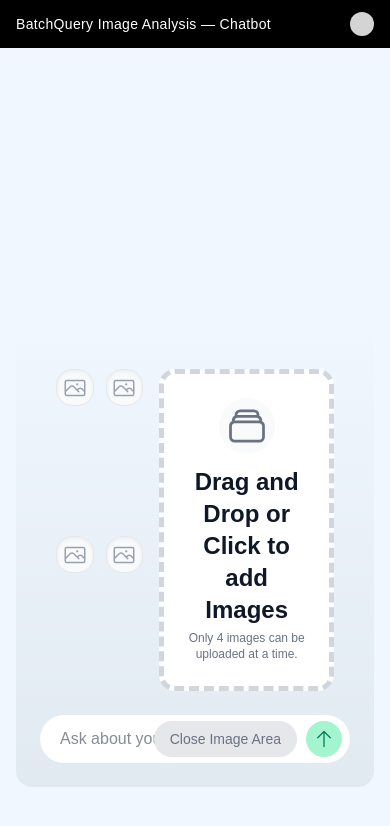
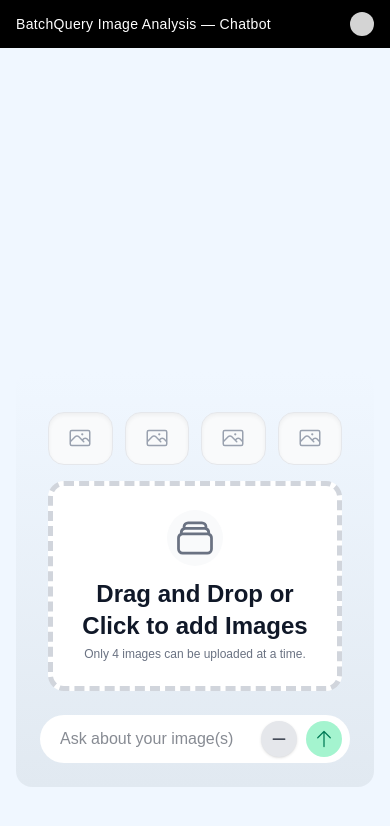
Before and after one commit to dmanzer2/chatbot-assignment-dmanzer, a Next.js app: page /chatbot in a window 390 px wide. Shown: the top 826 px of the page. Built offline with nearby package versions, Linux system fonts and the light colour scheme.

Commit message:
mobile adjustments

```diff
--- a/src/app/chatbot/page.tsx
+++ b/src/app/chatbot/page.tsx
@@ -1,6 +1,6 @@
 "use client";
 import { useId, useRef, useState, useEffect } from "react";
-import { ArrowUpIcon, XMarkIcon } from "@heroicons/react/24/solid";
+import { ArrowUpIcon, XMarkIcon, PlusIcon, MinusIcon } from "@heroicons/react/24/solid";
 import { RectangleStackIcon, PhotoIcon } from "@heroicons/react/24/outline";
 import Image from "next/image";
 import styles from "./chatbot.module.css";
@@ -186,7 +186,7 @@ export default function ChatbotImageAnalysis() {
 				<section
 					aria-labelledby={titleId}
 					className={`rounded-2xl p-6 backdrop-blur flex flex-col ${styles.gradientSection}`}
-					style={{ maxHeight: "85vh", minHeight: "400px" }}
+					style={{ maxHeight: "85vh" }}
 				>
 					<h2 id={titleId} className="sr-only">Image analysis workspace</h2>
 
@@ -206,14 +206,74 @@ export default function ChatbotImageAnalysis() {
 
             {/* Image area - collapsible */}
             {imageAreaOpen && (
-							<div className="flex gap-4 items-stretch px-4 mt-8">
+              <div>
+                {/* Mobile/tablet layout: <768px width */}
+                <div className="block lg:hidden w-full px-2 mt-4">
+                  {/* Previews row: always show 4 slots, side-by-side */}
+                  <div className="flex flex-row gap-3 w-full mb-4">
+                    {[0,1,2,3].map((i) => (
+                      <div key={i} className="relative flex-1 aspect-[16/13] rounded-2xl border border-gray-200 bg-gray-50 shadow-inner group">
+                        {previewUrls[i] ? (
+                          <>
+                            <Image
+                              src={previewUrls[i]}
+                              alt={`preview-${i}`}
+                              fill
+                              sizes="100vw"
+                              className="object-cover rounded-2xl transition duration-200 group-hover:opacity-40"
+                              style={{ zIndex: 0 }}
+                            />
+                            <button
+                              type="button"
+                              className="absolute inset-0 flex items-center justify-center opacity-0 group-hover:opacity-100 transition duration-200 z-10"
+                              onClick={() => handleRemoveImage(i)}
+                              aria-label="Remove image"
+                            >
+                              <XMarkIcon style={{ width: '90%', height: '90%' }} className="text-red-500" />
+                            </button>
+                          </>
+                        ) : (
+                          <div className={`absolute inset-0 flex flex-col items-center justify-center gap-1 text-gray-400 ${styles.imagePreviewBlur}`}>
+                            <PhotoIcon className="h-6 w-6" />
+                          </div>
+                        )}
+                      </div>
+                    ))}
+                  </div>
+                  {/* Dropzone row */}
+                  <div className="w-full flex items-stretch justify-center">
+                    <div aria-labelledby={dropId} className={`flex flex-col items-center justify-center rounded-2xl border-5 border-dashed border-gray-300 bg-white p-6 text-center w-full transition-colors duration-200 hover:bg-gray-100 cursor-grab active:cursor-grabbing ${styles.dropzone}`}
+                      onClick={handleClickDropzone}
+                      onDrop={handleDrop}
+                      onDragOver={e => e.preventDefault()}
+                    >
+                      <div className="mx-auto mb-3 flex h-14 w-14 items-center justify-center rounded-full bg-gray-50">
+                        <RectangleStackIcon className="h-11 w-11 text-gray-500" />
+                      </div>
+                      <h3 id={dropId} className="text-2xl font-semibold text-gray-900">Drag and Drop or<br/>Click to add Images</h3>
+                      <p className="mt-1 text-xs text-gray-500">Only 4 images can be uploaded at a time.</p>
+                      <input
+                        ref={fileInputRef}
+                        type="file"
+                        accept={ACCEPTED_TYPES.join(",")}
+                        multiple
+                        className="hidden"
+                        onChange={handleFileChange}
+                        disabled={images.length >= MAX_IMAGES}
+                      />
+                      {error && <div className="text-red-500 mt-2 text-sm">{error}</div>}
+                    </div>
+                  </div>
+                </div>
+                {/* Desktop layout: >=768px width */}
+                <div className="hidden lg:flex gap-4 items-stretch px-4 mt-8">
                   {/* 2×2 grid, 1/3 width */}
                   <div className="w-1/3 flex flex-col justify-center">
                     <div aria-label="Image slots (max 4)" className="grid grid-cols-2 grid-rows-2 gap-3 h-full">
                       {[0,1,2,3].map((i) => (
                         <div
                           key={i}
-												className="relative aspect-square rounded-2xl border border-gray-200 bg-gray-50 shadow-inner group"
+                          className="relative aspect-[5/4] rounded-2xl border border-gray-200 bg-gray-50 shadow-inner group"
                         >
                           {/* If image exists, show preview, else show placeholder */}
                           {previewUrls[i] ? (
@@ -247,7 +307,7 @@ export default function ChatbotImageAnalysis() {
 
                   {/* Dashed dropzone, 2/3 width, full height */}
                   <div className="w-2/3 flex items-stretch justify-center">
-									<div aria-labelledby={dropId} className={`flex flex-col items-center justify-center rounded-2xl border-5 border-dashed border-gray-300 bg-white p-6 text-center w-full h-full transition-colors duration-200 hover:bg-gray-100 cursor-grab active:cursor-grabbing ${styles.dropzone}`}
+                    <div aria-labelledby={dropId} className={`flex flex-col items-center justify-center rounded-2xl border-5 border-dashed border-gray-300 bg-white p-6 text-center w-full max-h-[400px] transition-colors duration-200 hover:bg-gray-100 cursor-grab active:cursor-grabbing ${styles.dropzone}`}
                       onClick={handleClickDropzone}
                       onDrop={handleDrop}
                       onDragOver={e => e.preventDefault()}
@@ -267,6 +327,7 @@ export default function ChatbotImageAnalysis() {
                         disabled={images.length >= MAX_IMAGES}
                       />
                       {error && <div className="text-red-500 mt-2 text-sm">{error}</div>}
+                    </div>
                   </div>
                 </div>
               </div>
@@ -296,10 +357,26 @@ export default function ChatbotImageAnalysis() {
                 disabled={loading}
               />
               <div className="absolute right-[53px] top-1/2 -translate-y-1/2">
+                {/* Show icon button on mobile/tablet, text on desktop */}
                 <button
                   type="button"
                   aria-label="Toggle image area"
-                  className="rounded-full bg-gray-200 px-4 py-2 text-sm font-medium text-gray-500 hover:bg-gray-300 active:scale-95 transition cursor-pointer relative group"
+                  className="rounded-full bg-gray-200 p-2 shadow hover:bg-gray-300 active:scale-95 cursor-pointer relative group block lg:hidden"
+                  onClick={() => setImageAreaOpen((open) => !open)}
+                >
+                  {imageAreaOpen ? (
+                    <MinusIcon className="h-5 w-5" />
+                  ) : (
+                    <PlusIcon className="h-5 w-5" />
+                  )}
+                  <span className="absolute left-1/2 -translate-x-1/2 -top-8 z-20 whitespace-nowrap bg-black text-white text-xs rounded-lg px-3 py-1 opacity-0 group-hover:opacity-100 transition duration-200 shadow-lg pointer-events-none">
+                    {imageAreaOpen ? "Hide image upload area" : "Show image upload area"}
+                  </span>
+                </button>
+                <button
+                  type="button"
+                  aria-label="Toggle image area"
+                  className="rounded-full bg-gray-200 px-4 py-2 text-sm font-medium text-gray-500 hover:bg-gray-300 active:scale-95 transition cursor-pointer relative group hidden lg:block"
                   onClick={() => setImageAreaOpen((open) => !open)}
                 >
                   {imageAreaOpen ? "Close Image Area" : "Open Image Area"}
```
Lines whose indentation alone changed are shown as unchanged.
